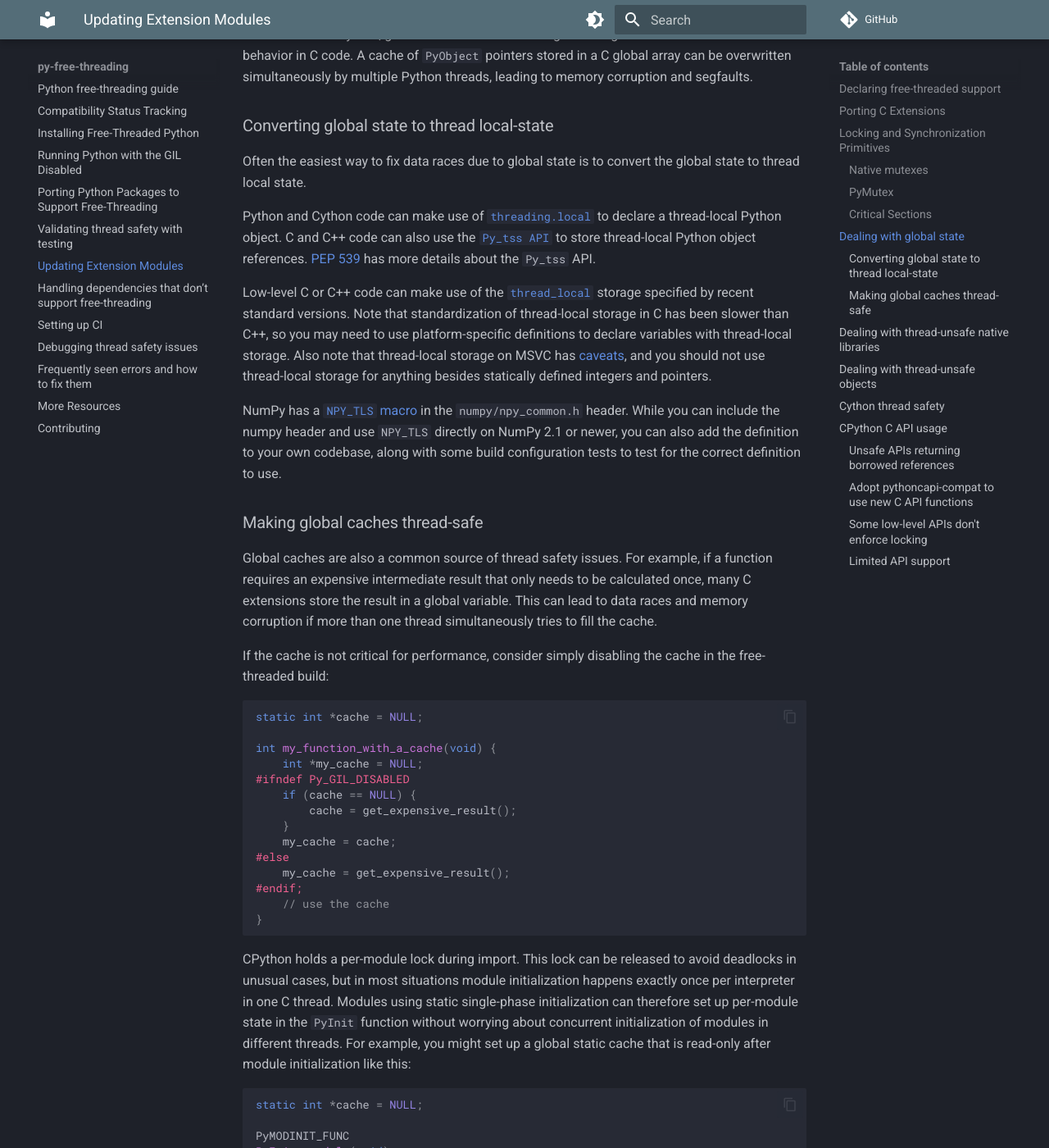
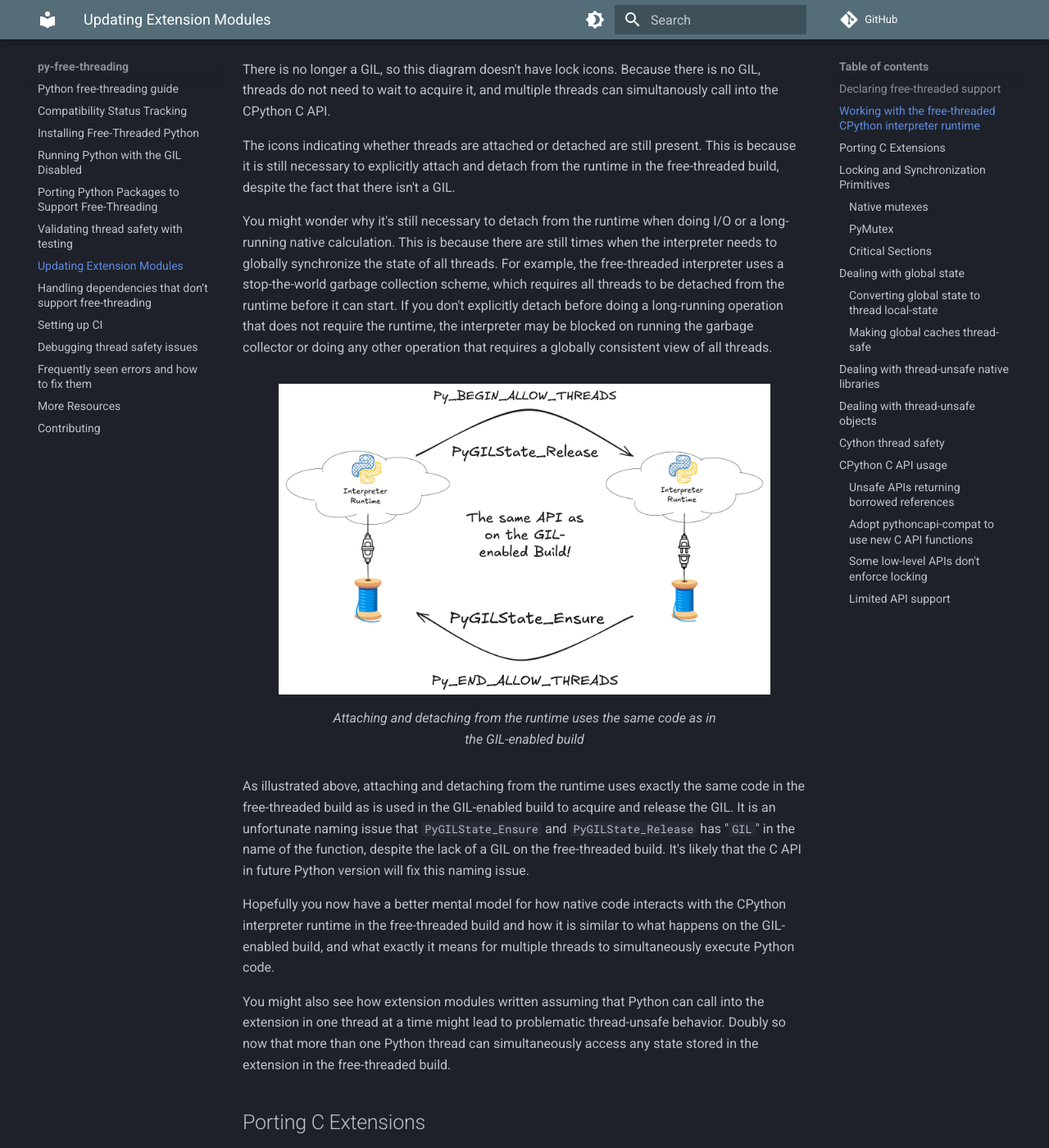
Before and after one commit to Quansight-Labs/free-threaded-compatibility, an MkDocs documentation site: the page built from docs/porting-extensions.md, in a window 1280 px wide and 1400 px high, scrolled down 3221 px. Shown: the whole window at 82% size. Built offline with MkDocs 1.6.1 and Material for MkDocs 9.7.7, drawn with Linux system fonts in a browser that asks for light colours; comment, search, counter and statistics services are not loaded; some of the changed text lies outside the part shown.

Commit message:
Add an explanation with diagrams for the free-threaded execution model (#188)
* Add an explanation with diagrams for the free-threaded execution model

* [pre-commit.ci lite] apply automatic fixes

* fix two more issues

* apply Lysandros' suggestions

---------

Co-authored-by: pre-commit-ci-lite[bot] <117423508+pre-commit-ci-lite[bot]@users.noreply.github.com>

```diff
--- a/docs/porting-extensions.md
+++ b/docs/porting-extensions.md
@@ -230,6 +230,95 @@
 as soon as basic support for the free-threaded build is established in the
 development branch. This will ease the work of libraries that depend on yours
 to also add support for the free-threaded build.
+
+## Working with the free-threaded CPython interpreter runtime
+
+Many people are surprised to learn that almost all native extensions written
+with the GIL-enabled build in mind compile and run with minimal changes on the
+free-threaded build. They often ask questions like, "if there is no GIL, doesn't
+that mean there's no need to call e.g. `PyGilState_Ensure()` before calling into
+the C API and no need to call `Py_BEGIN_ALLOW_THREADS` to release the GIL before
+doing I/O or a long-running computation?". Bindings generators like Cython, PyO3,
+or Pybind11 all also have syntax for explicitly acquiring and releasing the
+GIL. Won't all this code need to change?
+
+The answer is no. To understand, let's first take a look at the diagram below,
+which illustrates a snapshot of the state of a multithreaded Python application
+that has native extensions.
+
+![GIL execution diagram](assets/images/GIL_diagram.png){ width="600" }
+/// caption
+A diagramatic snapshot of the state of a multithreaded Python
+application running on the GIL-enabled interpreter
+///
+
+In this diagram, each thread spindle symbol represents a thread that is running
+code inside a native extension. The lock icon indicates whether the thread holds
+the GIL - only one thread can acquire the GIL at a time, indicated by the
+fastened lock on the thread calling into the CPython C API. The bottom row of
+symbols incdicates what work each thread is doing. You can see that even with
+the GIL it is possible to get multithreaded parallelism, so long as there are
+threads that do not have the GIL acquired and are not waiting to acquire the
+GIL. Usually, this means a thread is doing I/O or a long-running calculation
+that does not need any state or functionality from the CPython runtime.
+
+In addition to the lock icon indicating whether the GIL is acquired, each thread
+is either "plugged in" or "unplugged" from the interpreter runtime. This
+indicates whether a thread is "attached" to the runtime.
+
+Python threads can either be attached or detached. In the GIL-enabled build, an
+attached thread must hold the GIL.
+
+In the free-threaded build, the picture is only a little different.
+
+![free-threaded execution diagram](assets/images/free_threaded_diagram.png){ width="600" }
+/// caption
+A diagramatic snapshot of the state of a multithreaded Python
+application running on the free-threaded-enabled interpreter
+///
+
+There is no longer a GIL, so this diagram doesn't have lock icons. Because there
+is no GIL, threads do not need to wait to acquire it, and multiple threads can
+simultanously call into the CPython C API.
+
+The icons indicating whether threads are attached or detached are still
+present. This is because it is still necessary to explicitly attach and detach
+from the runtime in the free-threaded build, despite the fact that there isn't a
+GIL.
+
+You might wonder why it's still necessary to detach from the runtime when doing
+I/O or a long-running native calculation. This is because there are still times
+when the interpreter needs to globally synchronize the state of all threads. For
+example, the free-threaded interpreter uses a stop-the-world garbage collection
+scheme, which requires all threads to be detached from the runtime before it can
+start. If you don't explicitly detach before doing a long-running operation that
+does not require the runtime, the interpreter may be blocked on running the
+garbage collector or doing any other operation that requires a globally
+consistent view of all threads.
+
+![Attach and detach from the runtime diagram](assets/images/attach-detach-gil.png){ width="600" }
+/// caption
+Attaching and detaching from the runtime uses the same
+code as in the GIL-enabled build
+///
+
+As illustrated above, attaching and detaching from the runtime uses exactly the
+same code in the free-threaded build as is used in the GIL-enabled build to
+acquire and release the GIL. It is an unfortunate naming issue that
+`PyGILState_Ensure` and `PyGILState_Release` has "`GIL`" in the name of the
+function, despite the lack of a GIL on the free-threaded build. It's likely that
+the C API in future Python version will fix this naming issue.
+
+Hopefully you now have a better mental model for how native code interacts with
+the CPython interpreter runtime in the free-threaded build and how it is similar
+to what happens on the GIL-enabled build, and what exactly it means for multiple
+threads to simultaneously execute Python code.
+
+You might also see how extension modules written assuming that Python can call
+into the extension in one thread at a time might lead to problematic
+thread-unsafe behavior. Doubly so now that more than one Python thread can
+simultaneously access any state stored in the extension in the free-threaded
+build.
 
 ## Porting C Extensions
 
--- a/mkdocs.yml
+++ b/mkdocs.yml
@@ -55,6 +55,8 @@
   - pymdownx.emoji:
       emoji_index: !!python/name:material.extensions.emoji.twemoji
       emoji_generator: !!python/name:material.extensions.emoji.to_svg
+  - md_in_html
+  - pymdownx.blocks.caption
 
 extra:
   social:
```
Also changed, not shown: docs/assets/images/GIL_diagram.png (added), docs/assets/images/attach-detach-gil.png (added), docs/assets/images/free_threaded_diagram.png (added).
